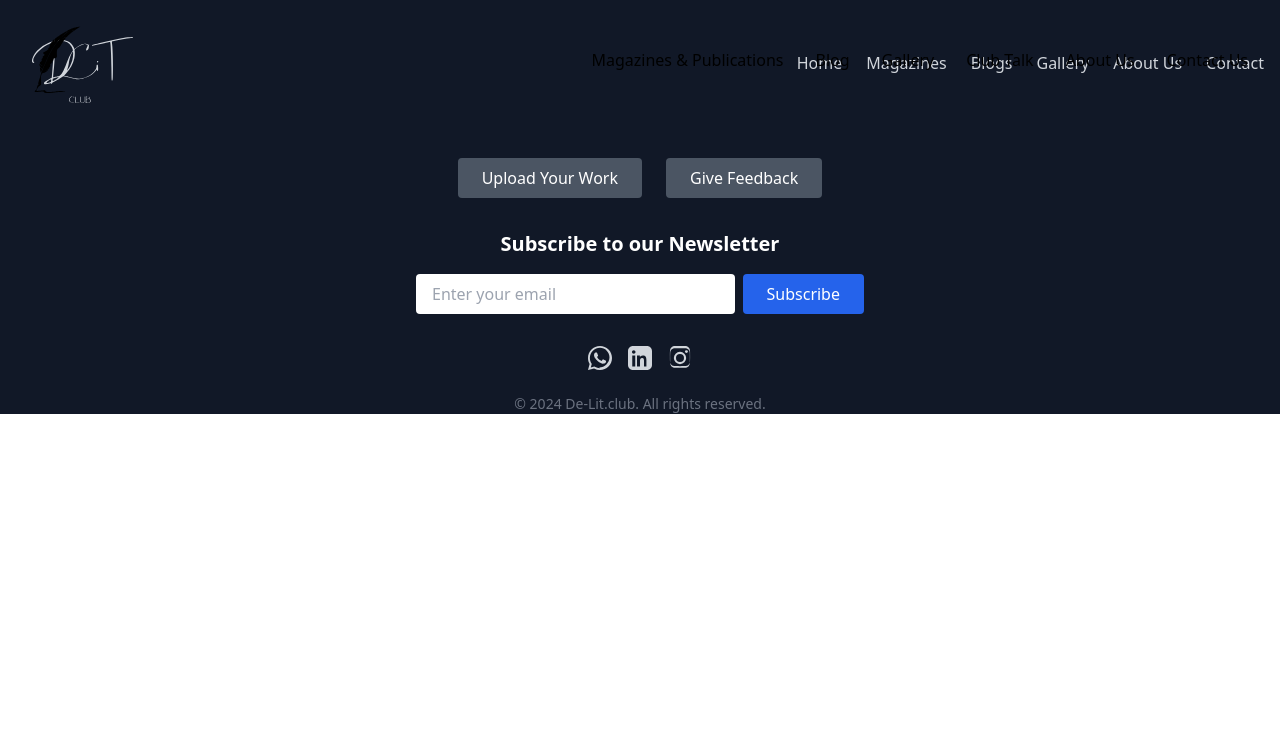
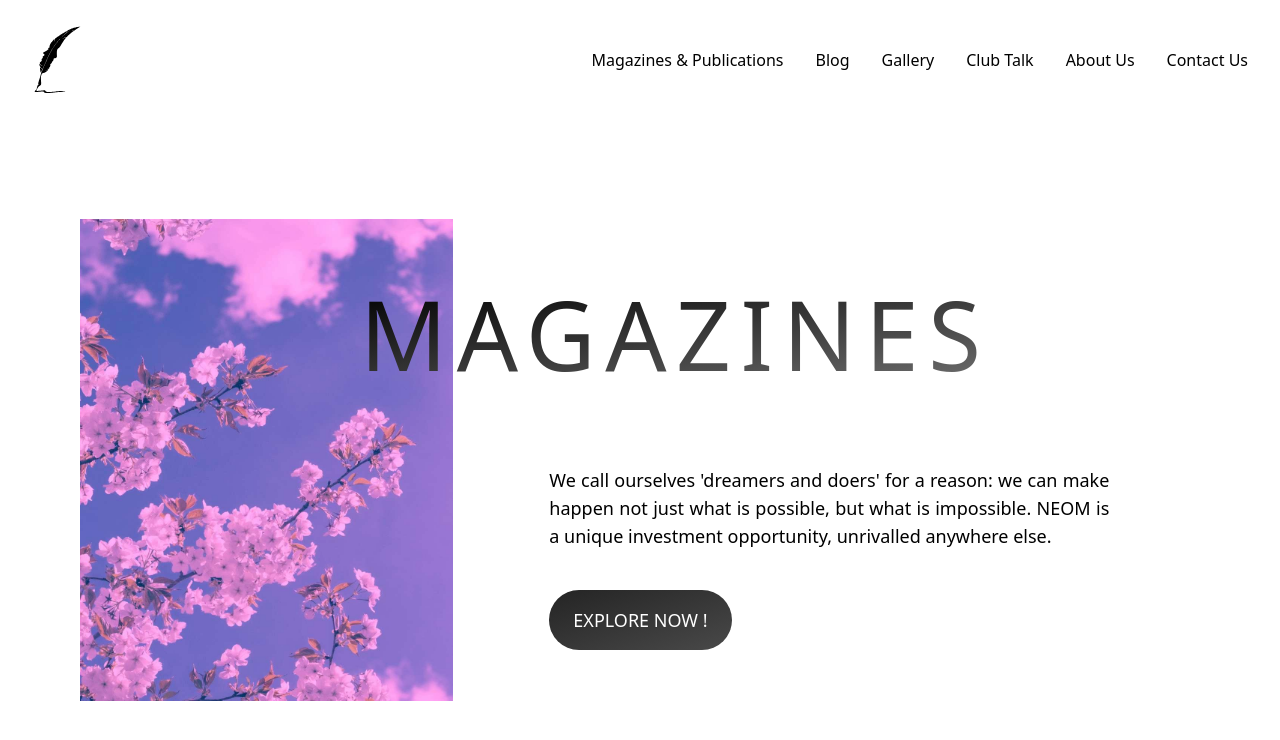
Before and after one commit to Student-Recreation-Center-CSE-RKV/De-Lit-Client, a Next.js app: page / in a window 1280 px wide. Shown: the top 740 px of the page. Built offline with nearby package versions, Linux system fonts and the light colour scheme.

Commit message:
feat: add transitions to sticky scroll effect for home page blocks

```diff
--- a/app/page.js
+++ b/app/page.js
@@ -1,28 +1,13 @@
-import Image from "next/image";
-import MagazineWrapper from "@/components/magazine/MagazineWrapper";
 import Footer from "@/components/footer/Footer";
-import Block from "@/components/Block";
 import Navbar  from "@/components/Navbar/Navbar";
+import BlockSection from "@/components/BlockSection";
 
 export default function Home() {
   return (
-    <div>
-      <Navbar />
-      <Block />
-      <Footer />
-    </div>
+    <>
+    <Navbar />
+    <BlockSection />
+    <Footer />
+    </>
   );
 }
-
-// return (
-//   <div className="flex flex-row space-x-24 h-screen items-center ">
-//   <div className="relative h-full w-5/12">
-//       <img className="object-cover w-full h-full" src="mag.jpg" alt="" />
-//       <span className="absolute top-20 left-3/4 text-8xl tracking-widest bg-gradient-to-br from-black to-colorC bg-clip-text text-transparent">MAGAZINES & PUBLICATIONS</span>
-//   </div>
-//   <div className="w-1/2 self-end mb-10">
-//       <p className="text-xl mt-32 mr-12">Lorem ipsum dolor sit amet e Lorem ipsum dolor sit amet, consectetur adipisicing elit. Eligendi, pariatur illum! Perspiciatis optio suscipit ipsa earum, consectetur consequuntur nostrum, enim cum commodi, in iusto ullam excepturi? Dolores laboriosam veritatis reiciendis. Lorem ipsum dolor sit, amet consectetur adipisicing elit. Facilis laboriosam eum deserunt? Corrupti aliquid facere tempora consequatur excepturi quam vitae iusto libero ea aut sequi, aperiam illo quasi, accusantium sed? reiciendis.</p>
-//       <button className="bg-gradient-to-br from-colorA to-colorB text-white py-4 px-6 rounded-full mt-10">EXPLORE NOW ! </button>
-//   </div>
-//   </div>
-// )
--- a/components/Block.jsx
+++ b/components/Block.jsx
@@ -1,18 +1,32 @@
-import React from 'react';
 import Link from 'next/link';
+import clsx from 'clsx';
 
-export default function Block({title, image, isActive}) {
+export default function Block({title, image, description, isActive}) {
+  const titleClasses = {
+    "md:left-3/4 md:top-[calc(14%)]": isActive,
+    "md:left-[169%] md:top-0": !isActive
+  }
+  const blockClasses = {
+    "opacity-1": isActive,
+    "opacity-0": !isActive
+  }
+  const contentClasses = {
+    "translate-y-0": isActive,
+    "translate-y-20": !isActive
+  }
+
+
   return (
-    <div className={`min-h-[100vh] flex items-center justify-center sticky top-0 ${isActive ? "visible" : "hidden"}`}>
-      <div className="flex md:flex-row lg:space-x-24 m-20 items-center flex-col md:space-x-10 max-md:space-y-12 self-stretch max-h-1/3">
-        <div className="relative self-stretch md:w-1/3 max-md:flex max-md:flex-col max-md:items-center max-md:text-center">
-            <img className="w-2/3 md:object-cover md:w-full md:h-full" src={image} alt="" />
-            <span className="absolute max-md:-bottom-6 text-5xl md:top-[calc(14%)] md:left-3/4 lg:text-8xl md:text-5xl tracking-widest bg-gradient-to-br from-black to-colorC bg-clip-text text-transparent">{title}</span>
+    <div className={clsx("min-h-[85vh] flex items-center justify-center sticky top-[15vh] overflow-x-hidden transition-opacity duration-700", blockClasses)}>
+      <div className="flex md:flex-row lg:space-x-24 my-auto mx-20 items-center flex-col md:space-x-10 max-md:space-y-12 self-stretch max-h-1/3">
+        <div className="relative self-stretch md:w-1/3 max-md:flex max-md:flex-col max-md:items-center max-md:text-center max-md:h-[40vh]">
+            <img className="object-cover w-full h-full" src={image} alt="" />
+            <span className={clsx("absolute max-md:-bottom-6 text-5xl lg:text-8xl md:text-5xl tracking-widest bg-gradient-to-br from-black to-colorC bg-clip-text text-transparent transition-all duration-700", titleClasses)}>{title}</span>
         </div>
-        <div className="md:w-3/6 mb-7 mt-[20%] text-center md:text-justify">
-            <p className="lg:text-lg md:text-sm">We call ourselves 'dreamers and doers' for a reason: we can make happen not just what is possible, but what is impossible. NEOM is a unique investment opportunity, unrivalled anywhere else.</p>
+        <div className="md:w-3/6 mt-[20%] mb-7 text-center md:text-justify">
+            <p className={clsx("lg:text-lg md:text-sm max-md:text-xs transition-all duration-700", contentClasses)}>{description}</p>
             <Link href="/magazines">
-              <button className="bg-gradient-to-br from-colorA to-colorB hover:from-black hover:to-colorB text-white lg:py-4 lg:px-6 md:py-2 md:px-3 lg:text-lg md:text-sm rounded-full mt-10 px-3 py-2">EXPLORE NOW !</button>
+              <button className="transition-none bg-gradient-to-br from-colorA to-colorB hover:from-black hover:to-colorB text-white lg:py-4 lg:px-6 md:py-2 md:px-3 lg:text-lg md:text-sm rounded-full mt-10 px-3 py-2">EXPLORE NOW !</button>
             </Link>
         </div>
       </div>
--- a/components/BlockSection.jsx
+++ b/components/BlockSection.jsx
@@ -7,35 +7,37 @@
 {
     "id": 0,
     "image": "/mag.jpg",
-    "title": "MAGAZINES"
+    "title": "MAGAZINES",
+    "description": "We call ourselves 'dreamers and doers' for a reason: we can make happen not just what is possible, but what is impossible. NEOM is a unique investment opportunity, unrivalled anywhere else."
 },
 {
     "id": 1,
-    "image": "/mag.jpg",
-    "title": "BLOGS"
+    "image": "https://images.unsplash.com/photo-1528359645462-5ff224bf906e?q=80&w=1471&auto=format&fit=crop&ixlib=rb-4.0.3&ixid=M3wxMjA3fDB8MHxwaG90by1wYWdlfHx8fGVufDB8fHx8fA%3D%3D",
+    "title": "BLOGS",
+    "description": "Pandas are large, peaceful bears native to the mountainous forests of China, known for their distinctive black-and-white fur. They primarily eat bamboo, which makes up over 99% of their diet, though they occasionally eat other plants and small animals. Pandas are solitary animals and spend most of their time eating and resting."
 },
 {
     "id": 2,
-    "image": "https://images.unsplash.com/photo-1444210971048-6130cf0c46cf?q=80&w=1473&auto=format&fit=crop&ixlib=rb-4.0.3&ixid=M3wxMjA3fDB8MHxwaG90by1wYWdlfHx8fGVufDB8fHx8fA%3D%3D",
-    "title": "GALLERY"
+    "image": "https://plus.unsplash.com/premium_photo-1664303314018-d59cbbb5b13d?q=80&w=1370&auto=format&fit=crop&ixlib=rb-4.0.3&ixid=M3wxMjA3fDB8MHxwaG90by1wYWdlfHx8fGVufDB8fHx8fA%3D%3D",
+    "title": "GALLERY",
+    "description": "I am ChatGPT, an AI language model created by OpenAI, designed to assist with a wide range of tasks, including answering questions, generating text, solving problems, and even engaging in creative writing"
 },
 {
     "id": 3,
     "image": "https://plus.unsplash.com/premium_photo-1661844581764-eb881c5a7462?q=80&w=1428&auto=format&fit=crop&ixlib=rb-4.0.3&ixid=M3wxMjA3fDB8MHxwaG90by1wYWdlfHx8fGVufDB8fHx8fA%3D%3D",
-    "title": "CLUB\u00A0TALK"
-}
-]
+    "title": "CLUB\u00A0TALK",
+    "description": "Thanos is basically the biggest boss in the Marvel Universe, no cap. Dude literally rolled up with the Infinity Gauntlet, snapped his fingers, and wiped out half the universe like it was nothing. All because he thought overpopulation was a vibe killer. He’s mad powerful, pulling off stuff no one else could, but like, super chill about it."
+}];
 
 export default function BlockSection() {
     const targetRef = useRef(null);
     const [activeBlock, setActiveBlock] = useState(0);
     const {scrollYProgress} = useScroll({target: targetRef, offset: ["start start", "end end"]});
     const activeBlockValue = useTransform(scrollYProgress, (latest) => Math.floor(latest * 4));
-    useEffect(() => activeBlockValue.onChange(latest => {setActiveBlock(latest)}), [])
+    useEffect(() => activeBlockValue.on("change", latest => {setActiveBlock(latest)}), [])
     return (
       <>
-      <motion.p className="fixed top-5 left-5 text-lg">{activeBlock}</motion.p>
-        <motion.div ref={targetRef} className={`min-h-[${data.length + 1}00vh]`}>
+        <motion.div ref={targetRef} className={`min-h-[${(data.length + 1) * 100}vh]`}>
         {data.map(block => <Block key={block.id} {...block} isActive={activeBlock === block.id} />)}
         </motion.div>
       </>
--- a/package.json
+++ b/package.json
@@ -9,6 +9,7 @@
     "lint": "next lint"
   },
   "dependencies": {
+    "clsx": "^2.1.1",
     "framer-motion": "^11.5.6",
     "next": "14.2.13",
     "react": "^18",
```
Also changed, not shown: 1 other file (tests, documents, lock files or other folders).
